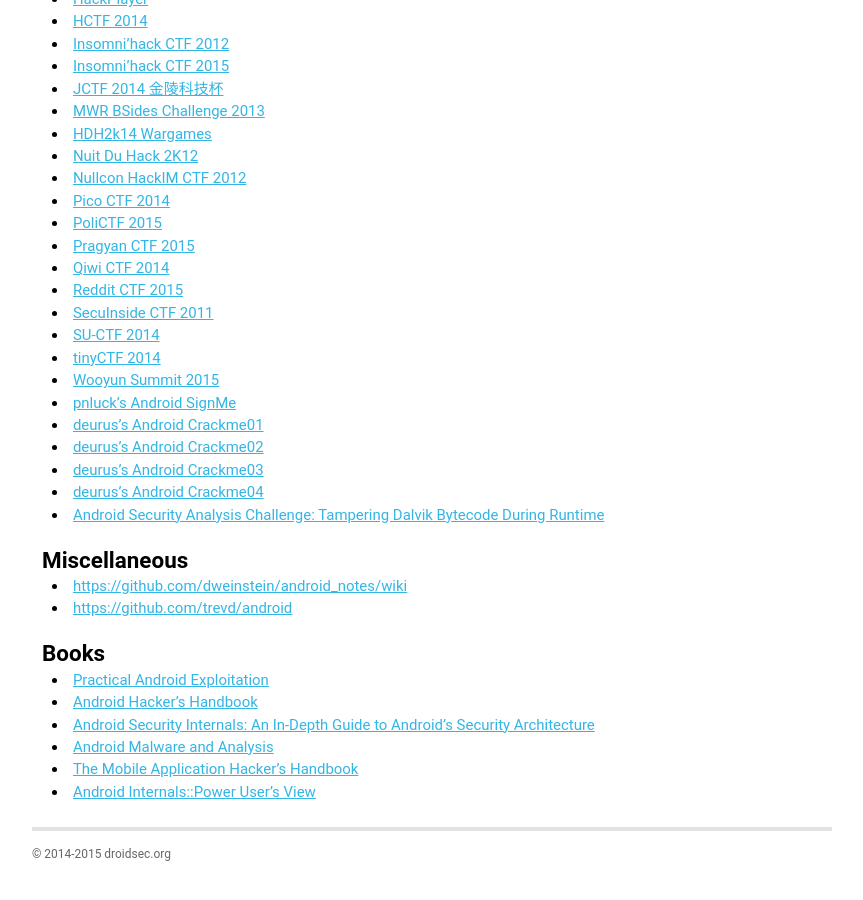
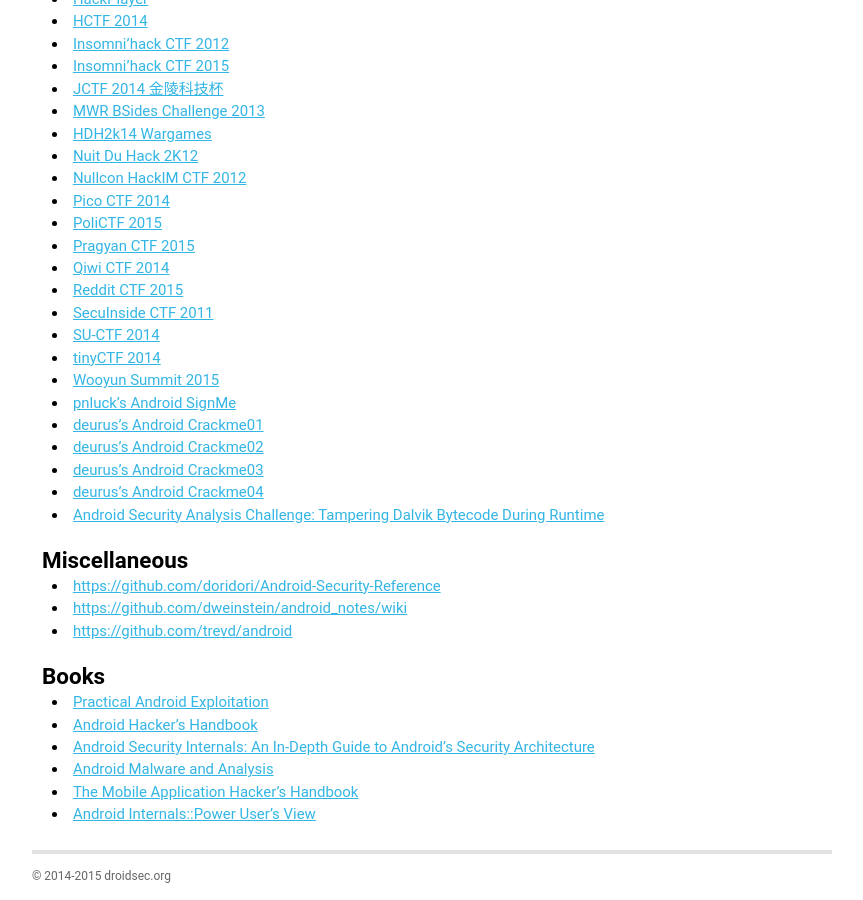
Before and after one commit to droidsec/droidsec.github.io, a Jekyll site: the page built from wiki/index.md, in a window 1280 px wide and 900 px high, scrolled down 13306 px. Shown: the whole window, without its empty margins (208-1071 px from the left). Built offline with Jekyll 4.4.1, drawn with Linux system fonts in a browser that asks for light colours; before the commit the page ends 14183 px from its top, so only the background shows below that; some of the changed lines change nothing that is shown.

Commit message:
Update index.md
Added link to Android Security Ref repo

```diff
--- a/wiki/index.md
+++ b/wiki/index.md
@@ -458,6 +458,7 @@
 
 ## Miscellaneous
 
+* [https://github.com/doridori/Android-Security-Reference](https://github.com/doridori/Android-Security-Reference)
 * [https://github.com/dweinstein/android_notes/wiki](https://github.com/dweinstein/android_notes/wiki)
 * [https://github.com/trevd/android](https://github.com/trevd/android)
 
```
